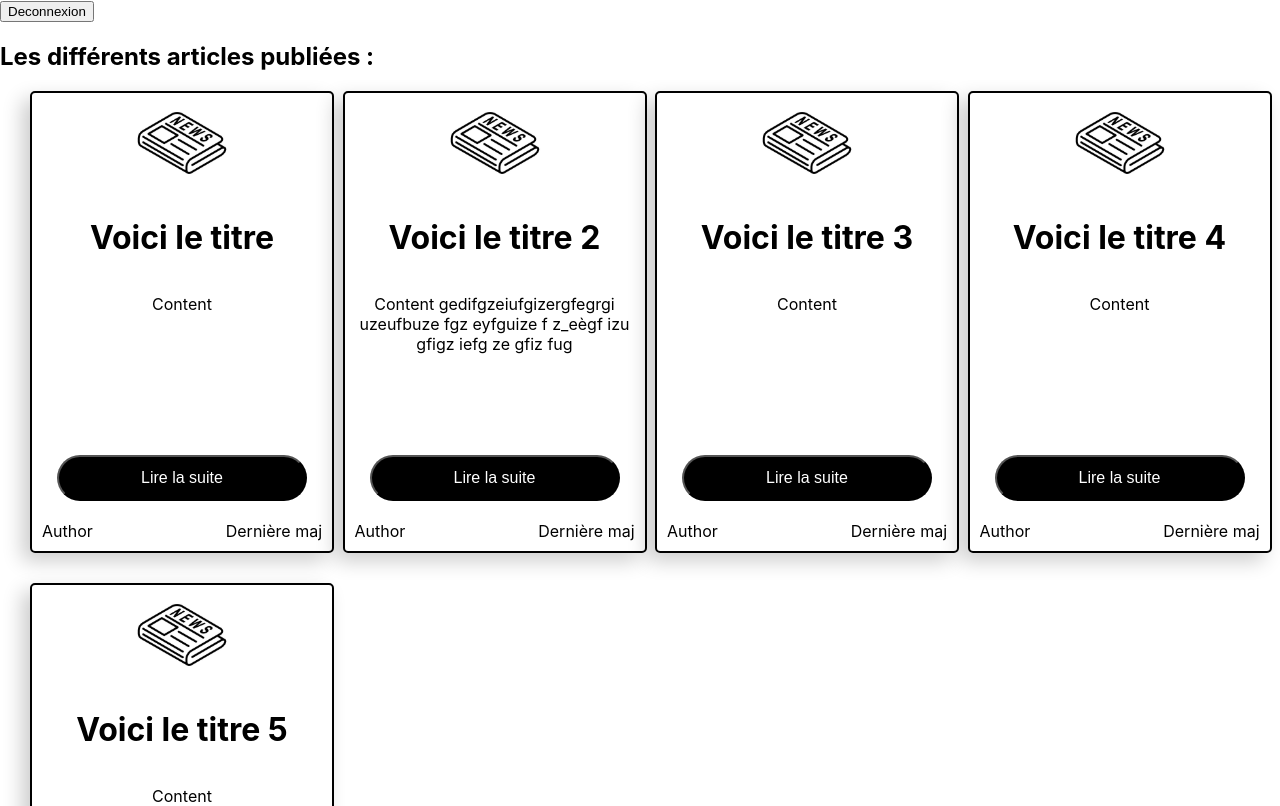
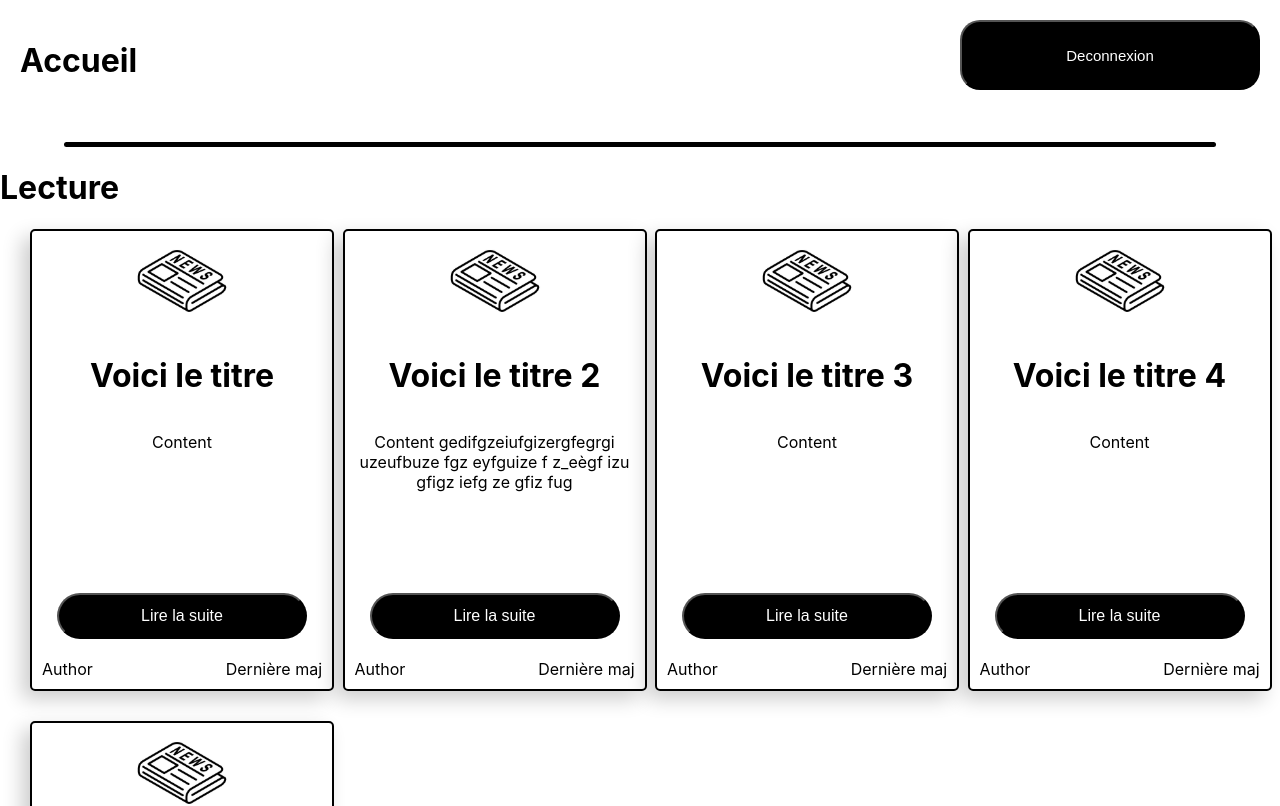
Before and after one commit to OthmaneB-Pro/blogtech_front, a React (Create React App) app: page /home in a window 1280 px wide. Shown: the top 806 px of the page. Built offline with nearby package versions, Linux system fonts and the light colour scheme.

Commit message:
💄 Home : Style to navbar and bar

```diff
--- a/src/components/pages/home/HomePage.tsx
+++ b/src/components/pages/home/HomePage.tsx
@@ -7,7 +7,8 @@ export default function HomePage() {
   const navigate = useNavigate();
   return (
     <div>
-      <nav>
+      <NavbarStyled>
+        <h1>Accueil</h1>
         <button
           onClick={() => {
             navigate("/");
@@ -15,8 +16,11 @@ export default function HomePage() {
         >
           Deconnexion
         </button>
-      </nav>
-      <h2>Les différents articles publiées :</h2>
+      </NavbarStyled>
+      <BarStyled>
+        <div className="bar"></div>
+      </BarStyled>
+      <h1>Lecture</h1>
 
       <ArticleStyled>
         {cardValues.map((card) => (
@@ -37,5 +41,34 @@ const ArticleStyled = styled.div`
   display: grid;
   grid-template-columns: repeat(4, 1fr);
   row-gap: 30px;
-  margin-left : 30px;
+  margin-left: 30px;
 `;
+
+const BarStyled = styled.div`
+  display: flex;
+  justify-content: center;
+  align-items: center;
+  width: 100%;
+  .bar {
+    height: 5px;
+    width: 90%;
+    background-color: #000000;
+    border-radius: 5px;
+  }
+`;
+
+const NavbarStyled = styled.div`
+  display: flex;
+  justify-content: space-between;
+  margin: 20px 20px 40px 20px;
+
+  button{
+    padding: 5px;
+    border-radius: 20px;
+    width: 300px;
+    background-color: #000000;
+    color: white;
+    font-size: 15px;
+    height: 70px;
+  }
+`
--- a/src/components/reusable-ui/Card.tsx
+++ b/src/components/reusable-ui/Card.tsx
@@ -12,7 +12,6 @@ export default function Card({ title, content, author, date }: CardType) {
     <CardStyled>
       <div className="content">
         <img src="./img/article.jpg" alt="article" />
-
         <h1>{title}</h1>
         <p>{content}</p>
         <button>Lire la suite</button>
```
